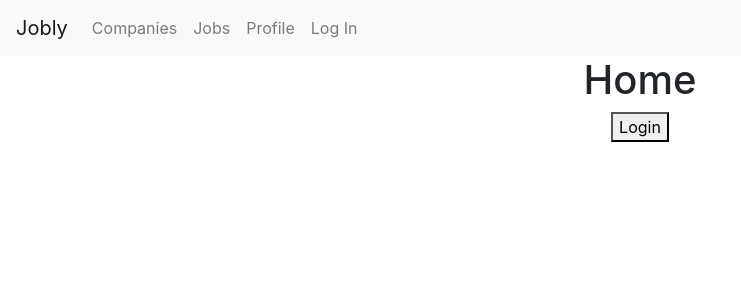
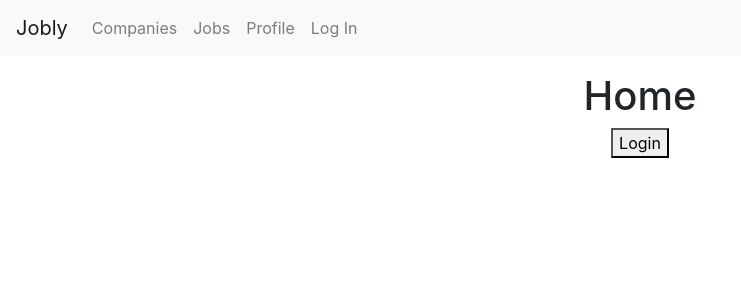
Before and after one commit to cowabungapeppercorn/jobly, a React (Create React App) app in the folder frontend/: page / in a window 1280 px wide. Shown: the top 300 px of the page, without its empty margins (0-741 px from the left). Built offline with nearby package versions, Linux system fonts and the light colour scheme; no server answers.

Commit message:
Putting app content in bootstrap container

```diff
--- a/frontend/src/App.js
+++ b/frontend/src/App.js
@@ -35,7 +35,9 @@ class App extends Component {
       <div className="App">
         <BrowserRouter>
           <Nav currentToken={this.state.currentToken} />
-          <Routes setToken={this.setCurrentToken} currentToken={this.state.currentToken} />
+          <div className="container mt-3">
+            <Routes setToken={this.setCurrentToken} currentToken={this.state.currentToken} />
+          </div>
         </BrowserRouter>
       </div>
     );
```
